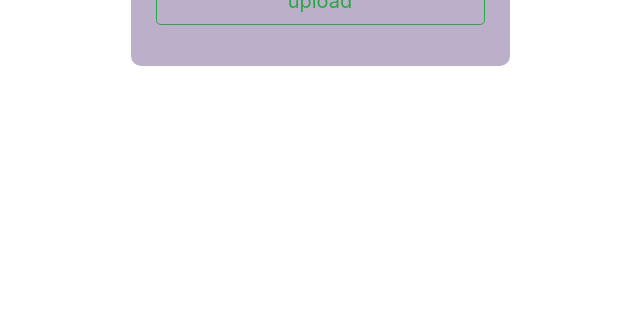
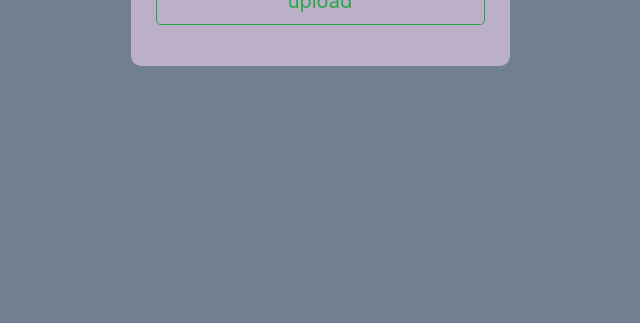
Before and after one commit to PatrickBoehler/CS-230, a PHP site: page /admin.php in a window 1280 px wide. Shown: the part 477-800 px from the top of the page, without its empty margins (320-960 px from the left). Run offline with PHP 8.4, Linux system fonts and the light colour scheme; a user stored in the database is signed in; some libraries are stand-ins or nearby versions.

Commit message:
last last

```diff
--- a/css/admin.css
+++ b/css/admin.css
@@ -1,3 +1,9 @@
+body{
+
+    background-color: slategray;
+}
+
+
 .center-me {
     display: flex;
     justify-content: center;
--- a/css/signup.css
+++ b/css/signup.css
@@ -1,3 +1,9 @@
+body{
+
+    background-color: slategray;
+}
+
+
 .bg-cover {
     background-image: url("../images/background.jpg");
     height: 100vh;
```
